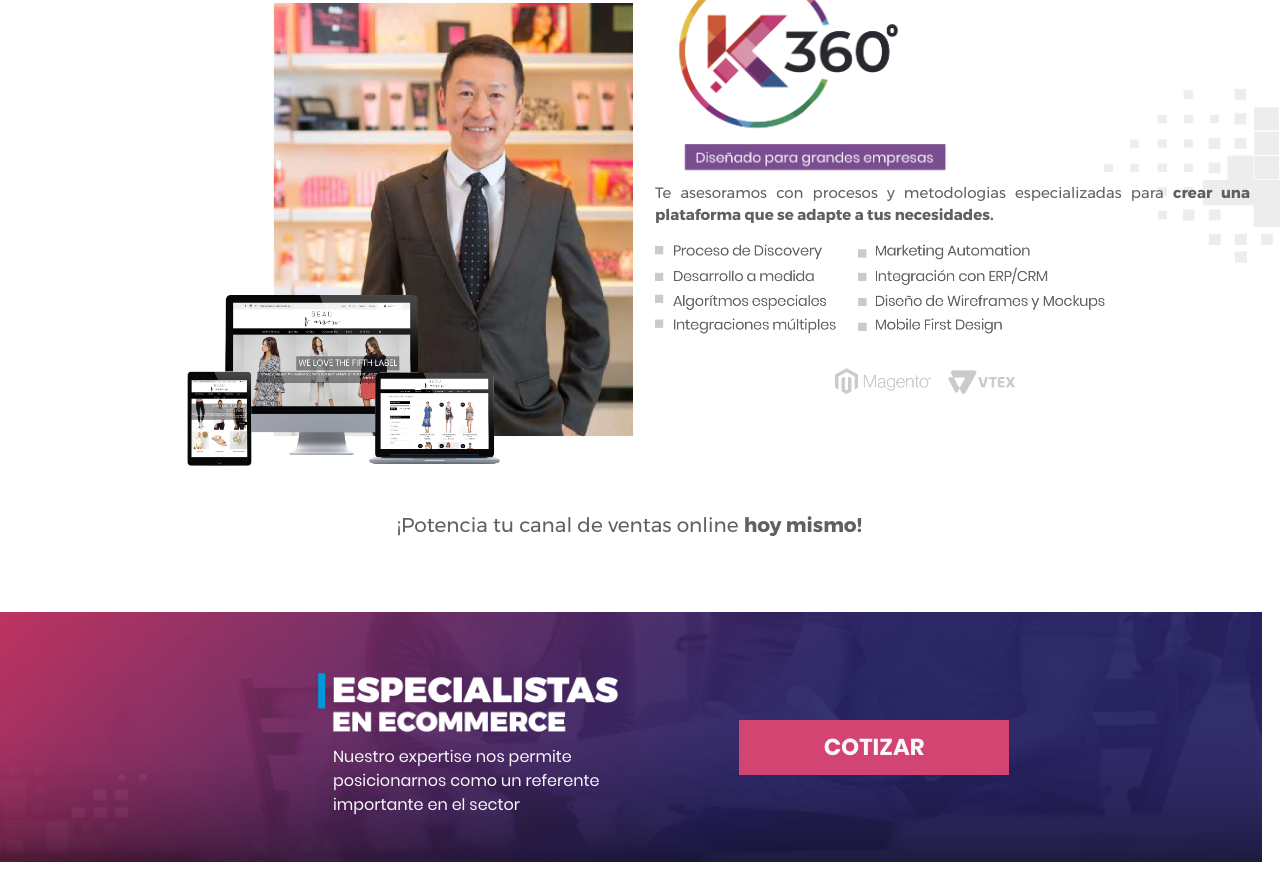
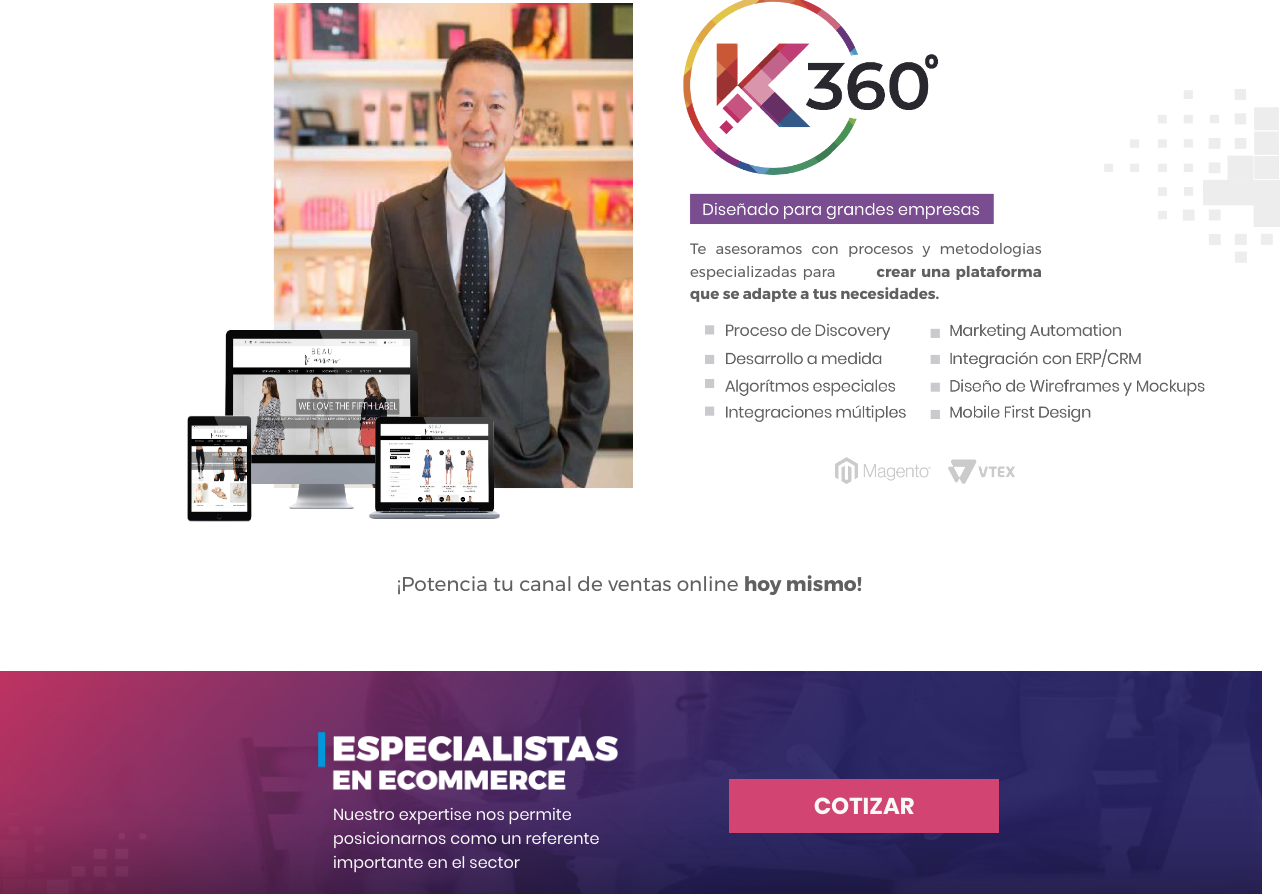
Before and after one commit to JoanLazo/reto-klikealo, a plain HTML site: page src/index.html in a window 1280 px wide. Shown: the part 1008-1902 px from the top of the page. Drawn offline with nearby package versions, Linux system fonts and the light colour scheme.

Commit message:
arreglando css de las secciones 1 al 5 para modo celular

```diff
--- a/src/estilos/style.scss
+++ b/src/estilos/style.scss
@@ -203,13 +203,13 @@ input[type=radio]:checked ~ .check {
     margin-bottom: 45px;
 }
 .space-label-k360 {
-    padding: 5px 32px 5px 32px;
+    padding: 5px 21px 5px 21px;
     border: #007fbe;
     background-color: #007fbe;
 }
 
 .space-label-go {
-    padding: 5px 32px 5px 32px;
+    padding: 5px 21px 5px 21px;
     border: #007fbe;
     background-color: #007fbe;
     margin-right: 20px;
@@ -290,8 +290,12 @@ $animationSpeed: 40s;
 	}
 }
 // seccion 3
+.texto-360{
+    font-size: 10px;
+    margin-left: 10px;
+}
 .img-empresario {
-    width: 450px;
+    width: 350px;
     margin-left: 1rem;
     margin-top: 10px;
 }
@@ -304,8 +308,9 @@ $animationSpeed: 40s;
     margin-left: 70px;
 }
 .img-lista-texto {
-    width: 450px;
+    width: 350px;
     margin-bottom: 30px;
+    margin-left: 50px;
 }
 .img-cms{
     width: 180px;
@@ -317,8 +322,11 @@ $animationSpeed: 40s;
 }
 
 .margin-b {
-    margin-bottom: 100px;
+    margin-bottom: 50px;
     margin-left: 0%
+}
+.text-potencia{
+    font-size: 15px;
 }
 
 .bg-pixel-derecho {
@@ -342,7 +350,7 @@ $animationSpeed: 40s;
     background-size: 1366px 300px;
 }
 .img-text-ecommerce {
-  width: 300px;
+  width: 230px;
   margin-top: 3rem;
 }
 .margin-btn {
@@ -366,7 +374,7 @@ $animationSpeed: 40s;
     display: none
 }
 .img-clikeago-c {
-    width: 350px;
+    width: 250px;
     margin-left: 25px;
 }
 .img-empresaria {
@@ -379,10 +387,9 @@ $animationSpeed: 40s;
 }
 .img-text-icons{
     width: 280px;
-    margin-left: 3rem;
 }
 .text-integraciones{
-    font-size: 35px;
+    font-size: 27px;
 }
 .text-carrusel{
     font-size: 15px;
@@ -418,7 +425,7 @@ $animationSpeed: 40s;
     height: 387px;
 }
 .img-nosotros-morado{
-    width: 250px;
+    width: 200px;
 }
 .div-sección-6 {
     margin-left: 1%;
@@ -533,11 +540,15 @@ $animationSpeed: 40s;
 
 .img-empresario {
     width: 450px;
+    height: 550px;
     margin-left: 10rem;
     margin-top: 45px;
 }
+.text-potencia{
+    font-size: 20px;
+}
 .img-k360 {
-    width: 300px;
+    width: 350px;
      display: block
 }
 .img-k360-c {
@@ -545,8 +556,9 @@ $animationSpeed: 40s;
      display: none
 }
 .img-lista-texto {
-    width: 450px;
+    width: 500px;
     margin-bottom: 30px;
+    margin-right: 20px;
 }
 .img-cms{
     width: 180px;
@@ -558,7 +570,7 @@ $animationSpeed: 40s;
 }
 
 .margin-b {
-    margin-bottom: 100px;
+    margin-bottom: 50px;
     margin-left: 0%
 }
 
@@ -573,6 +585,10 @@ $animationSpeed: 40s;
 
 .mg-text-left {
     margin-left: 31%;
+}
+.texto-360{
+    font-size: 15px;
+    margin-left: 35px;
 }
 // seccion 4
 .bg-morado-menor{
--- a/src/index.html
+++ b/src/index.html
@@ -35,7 +35,7 @@
 
                         <hr class="of">
                         <!-- Formulario en tamaño web -->
-                        <div class="col-lg-3 col-sm-8 col-8 form-web formulario-margin" id="cotizar">
+                        <div class="col-lg-3 col-sm-8 col-7 form-web formulario-margin" id="cotizar">
                             <p class="text-25 color-blanco Poppins-Regular text-center space-text">¡EMPIEZA <span class="text-25 color-blanco Poppins-Bold space-text">HOY MISMO!</span></p>
                                 <form  class="d-flex flex-column color-bg-celeste needs-validation justify-content-center" novalidate>
 
@@ -137,18 +137,28 @@
 
 
 
-                 <div class="col-lg-6  d-flex justify-content-center">
+                 <div class="col-lg-6  d-flex justify-content-center margin-b">
 
-                          <div class="d-flex flex-column margin-b justify-content-center">
+                          <div class="d-flex flex-column justify-content-center">
+
                                           <!-- imagen para web -->
                                       <img class="img-k360" src="../exportados/recursos_klk_landing-09.png" alt="k360">
                                       <!-- imagen para celular -->
                                       <img class="img-k360-c" src="../exportados/recursos_klk_landing-11.png" alt="k360">
+                                      <div class="row">
+                                        <div class="col-8 justify-content-center">
+                                            <p class="text-justify color-gris-oscuro Montserrat-Regular texto-360">
+                                                Te asesoramos con procesos y metodologias  especializadas para
+                                                <span class="color-gris-oscuro Montserrat-Bold texto-360 text-justify">
+                                                  crear una plataforma que se adapte a tus necesidades.</span> </p>
 
-                                <p class="text-justify color-gris-oscuro Montserrat-Regular text-15">Te asesoramos con procesos y metodologias  especializadas para <span class="color-gris-oscuro Montserrat-Bold text-15 text-justify">crear una plataforma que se adapte a tus necesidades.</span> </p>
+                                        </div>
+                                      </div>
 
                                     <img class="img-lista-texto" src="../exportados/recursos_klk_landing-43.png" alt="">
                                     <img class="img-cms" src="../exportados/recursos_klk_landing-21.png" alt="">
+
+
                        </div>
 
                  </div>
@@ -156,7 +166,7 @@
               </div>
 
               <div class="d-flex justify-content-center align-content-end align-items-end mt-3 mg-text-left">
-                  <p class="color-gris-oscuro Montserrat-Regular text-20">¡Potencia tu canal de ventas online <span class="color-gris-oscuro Montserrat-Bold text-20">hoy mismo!</span> </p>
+                  <p class="color-gris-oscuro Montserrat-Regular text-potencia">¡Potencia tu canal de ventas online <span class="color-gris-oscuro Montserrat-Bold text-potencia">hoy mismo!</span> </p>
                 </div>
             </div>
           </div>
@@ -171,7 +181,7 @@
                           <p class="col-12 color-blanco Poppins-Regular">Nuestro expertise nos permite posicionarnos como un referente importante en el sector</p>
                       </div>
                      <div class="col-lg-6 d-flex align-items-center justify-content-xs-center">
-                        <button class="btn-cotizar-e color-bg-rosa color-blanco Poppins-Bold margin-btn"><a class="ancla" href="#cotizar">COTIZAR</a></button>
+                        <button class="btn-cotizar-e color-bg-rosa color-blanco Poppins-Bold  tn"><a class="ancla" href="#cotizar">COTIZAR</a></button>
                      </div>
 
                     </div>
@@ -192,7 +202,7 @@
                               <img class="img-clikeago-c" src="../exportados/recursos_klk_landing-10.png" alt="ClikeaGo">
 
                               <div class="col-10">
-                                <p class="text-justify color-gris-oscuro Montserrat-Regular text-16 text-seccion-5">Ingresa al mundo digital y vende por internet de forma segura,<span class="color-gris-oscuro Montserrat-Bold text-16 text-justify"> rápida y económica.</span> </p>
+                                <p class="text-justify color-gris-oscuro Montserrat-Regular text-16">Ingresa al mundo digital y vende por internet de forma segura,<span class="color-gris-oscuro Montserrat-Bold text-16 text-justify"> rápida y económica.</span> </p>
                               </div>
 
 
```
Also changed, not shown: src/estilos/style.css, 1 other file. Lines whose indentation alone changed are shown as unchanged.
